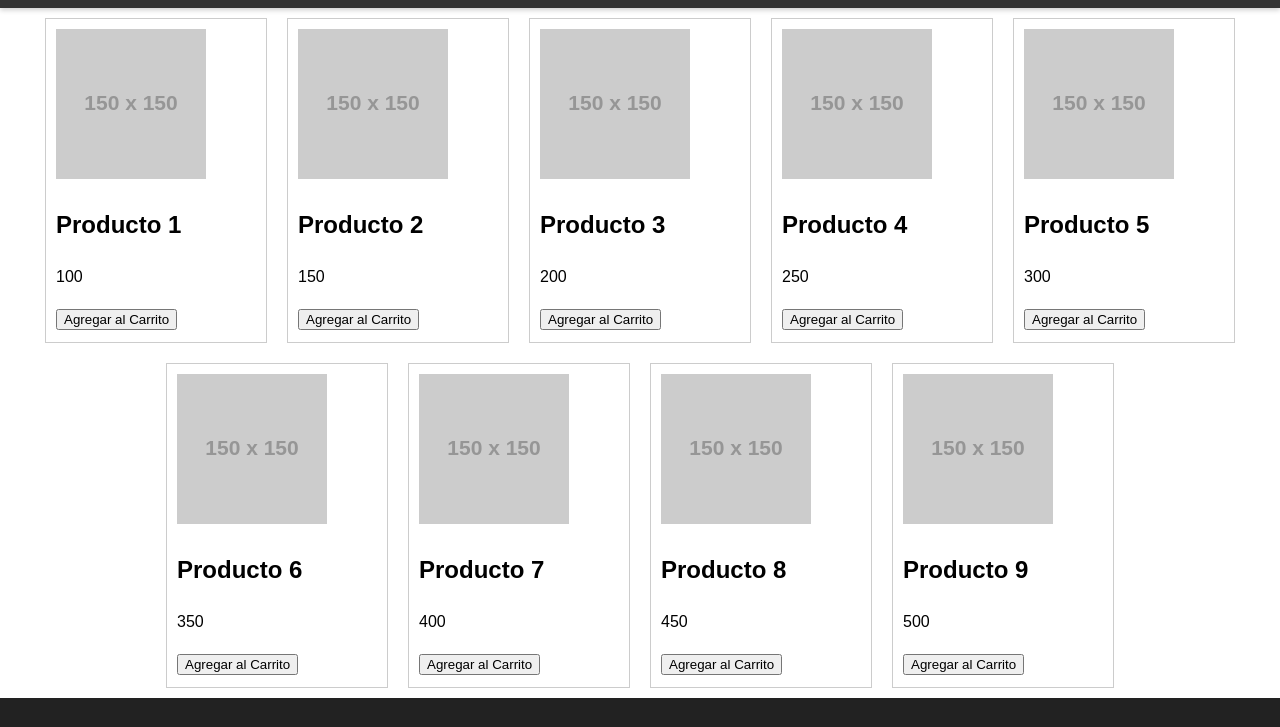
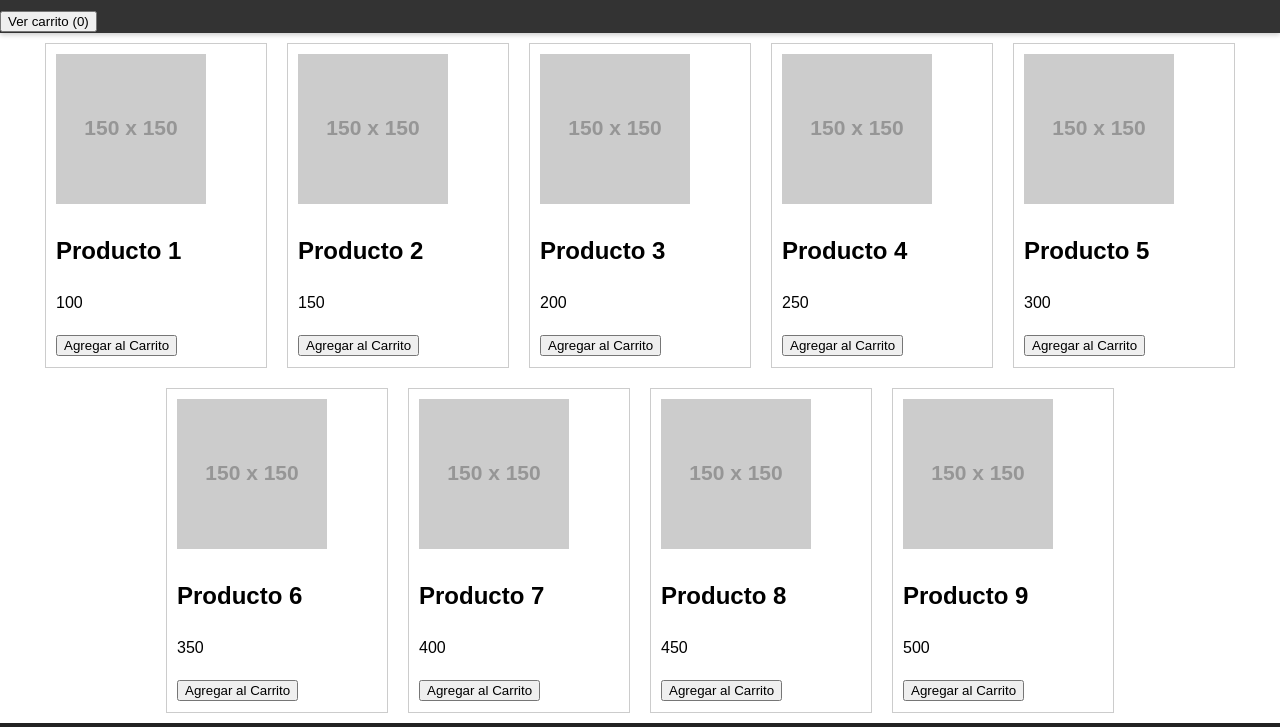
Before and after one commit to JuanD1603/Pagina-web, a plain HTML site: page productos.html in a window 1280 px wide. Shown: the part 82-809 px from the top of the page. Drawn offline with Linux system fonts and the light colour scheme; placeholder pictures from the web are drawn by us.

Commit message:
producto jaider 2

```diff
--- a/productos.html
+++ b/productos.html
@@ -27,6 +27,9 @@
             <!-- Botón menu falta configuracion -->
             <div class="menu-toggle">☰</div>
         </div>
+        <div id="carrito">
+            <button onclick="toggleCarrito()">Ver carrito (<span id="cantidadCarrito">0</span>) </button>
+    </div>
     </header>
 
     <main id="productos">
```
